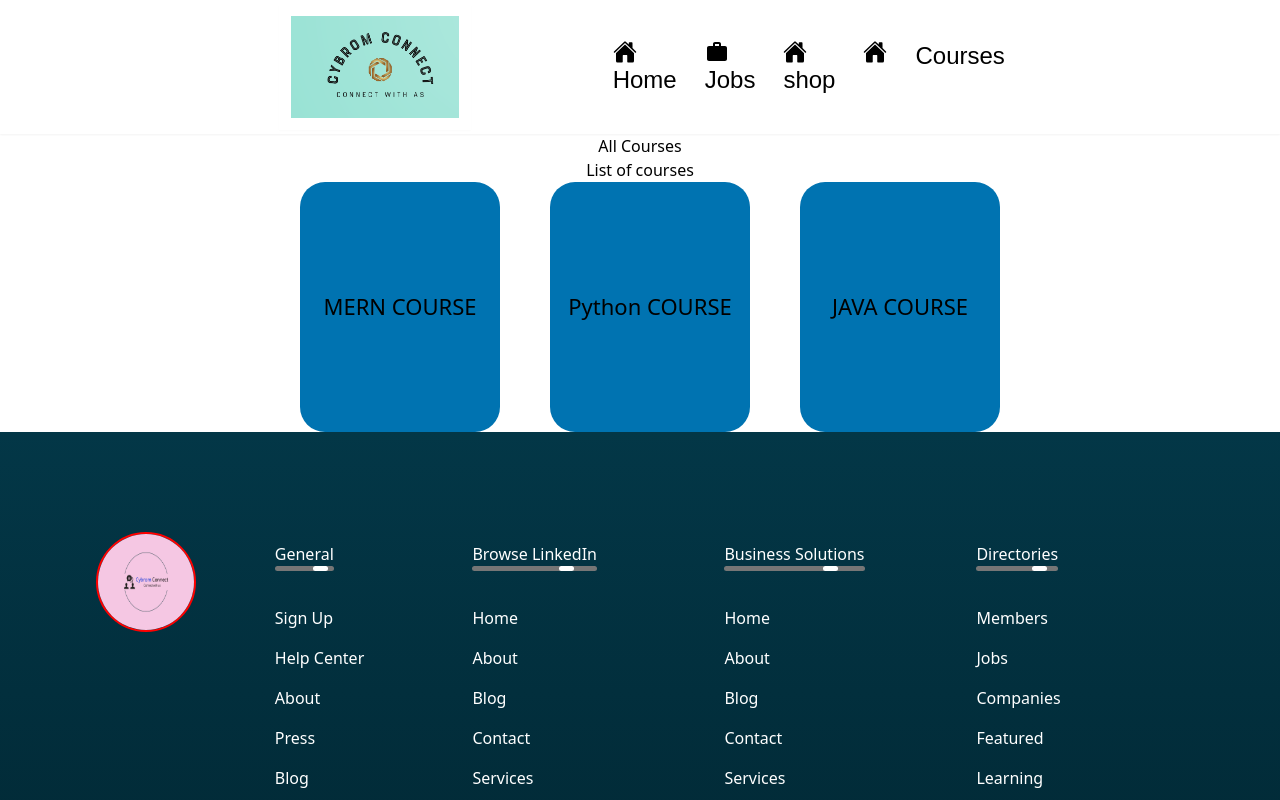
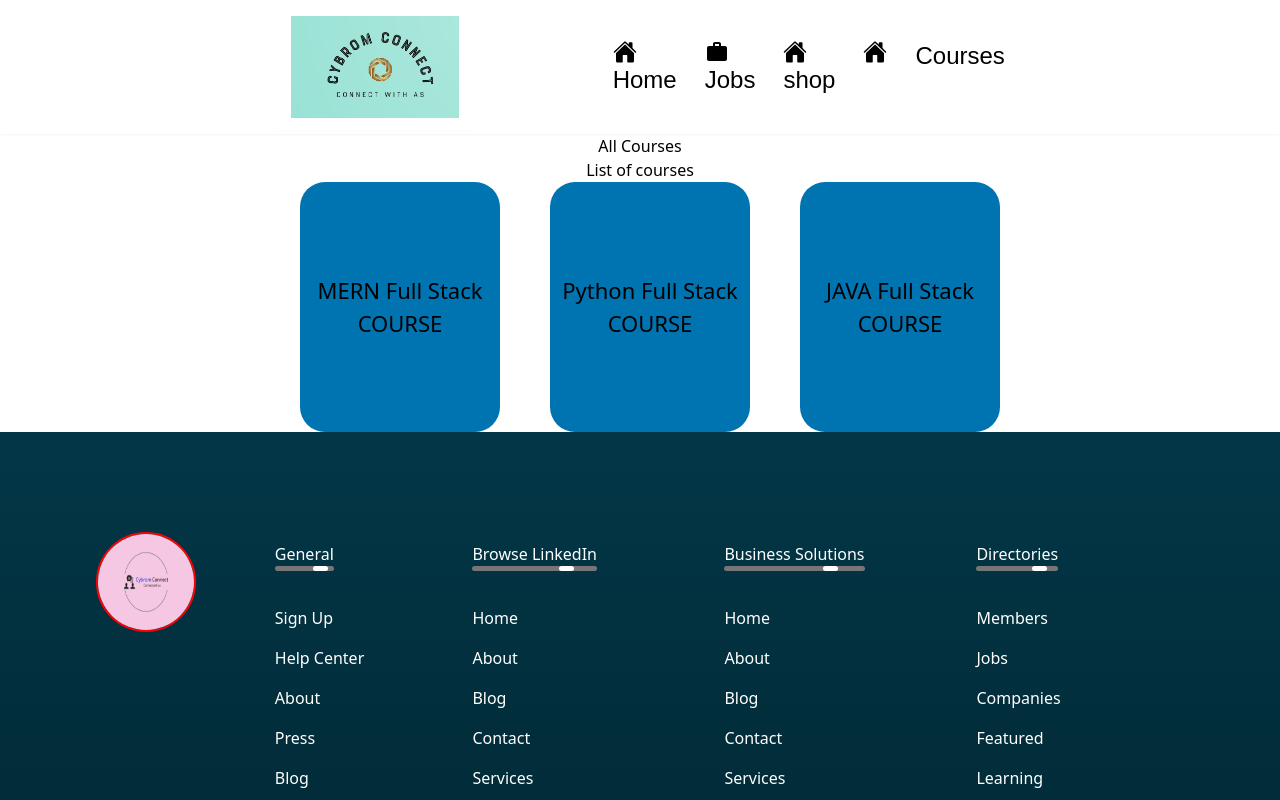
Before and after one commit to Santoshshriwas/Cybrom_Connect, a React (Vite) app in the folder frontend/: page /courses in a window 1280 px wide. Shown: the top 800 px of the page. Built offline with nearby package versions, Linux system fonts and the light colour scheme; a web font is replaced by a local one.

Commit message:
course page

```diff
--- a/frontend/src/component/Courses.jsx
+++ b/frontend/src/component/Courses.jsx
@@ -10,15 +10,15 @@ const Courses = () => {
 
     <div id='Main-div'>
        <div id='cordiv'>
-         MERN COURSE
+         MERN Full Stack COURSE
        </div>
 
        <div id='cordiv'>
-         Python COURSE
+         Python Full Stack COURSE
        </div>
 
        <div id='cordiv'>
-          JAVA COURSE
+          JAVA Full Stack COURSE
        </div>
   </div>
   </center>
```
